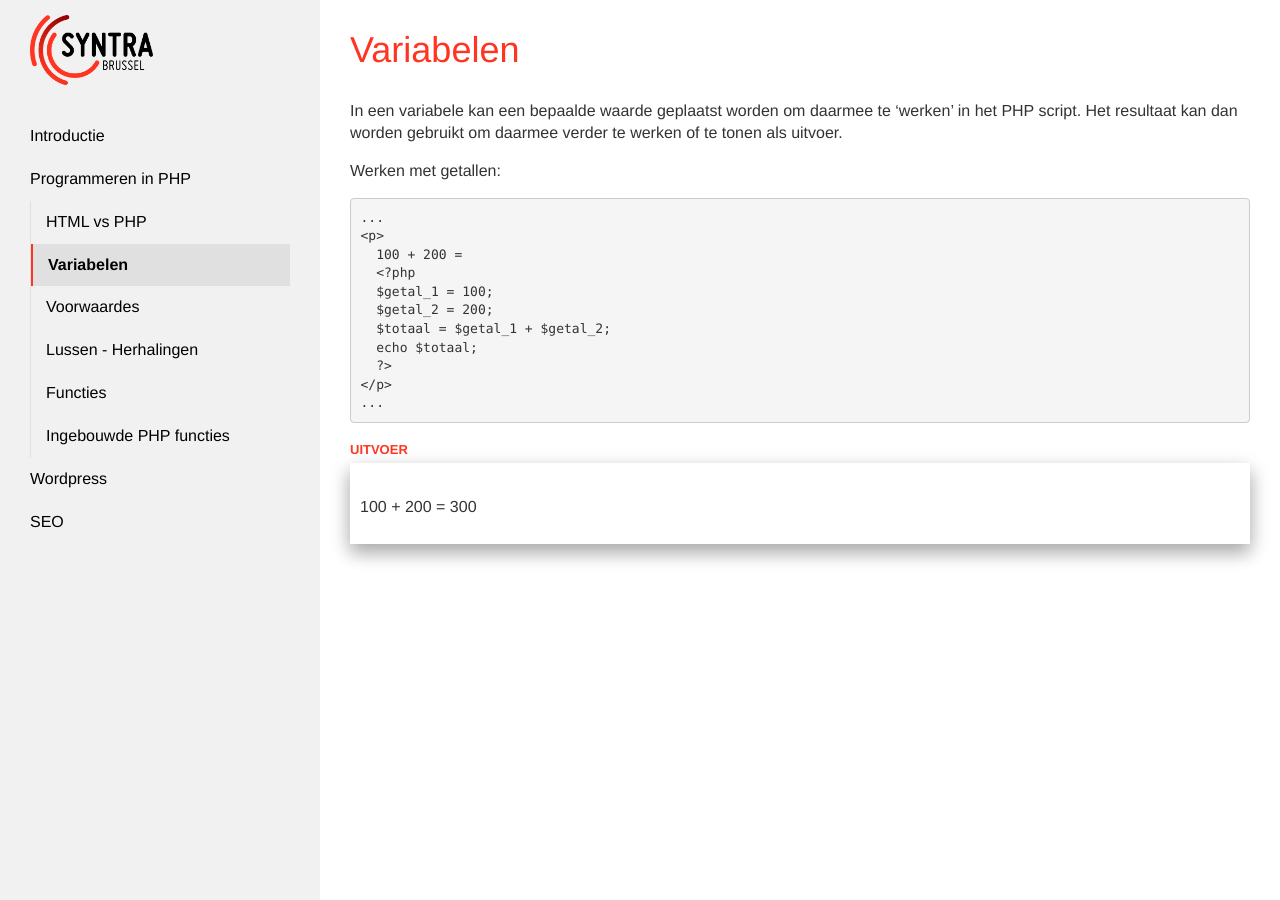
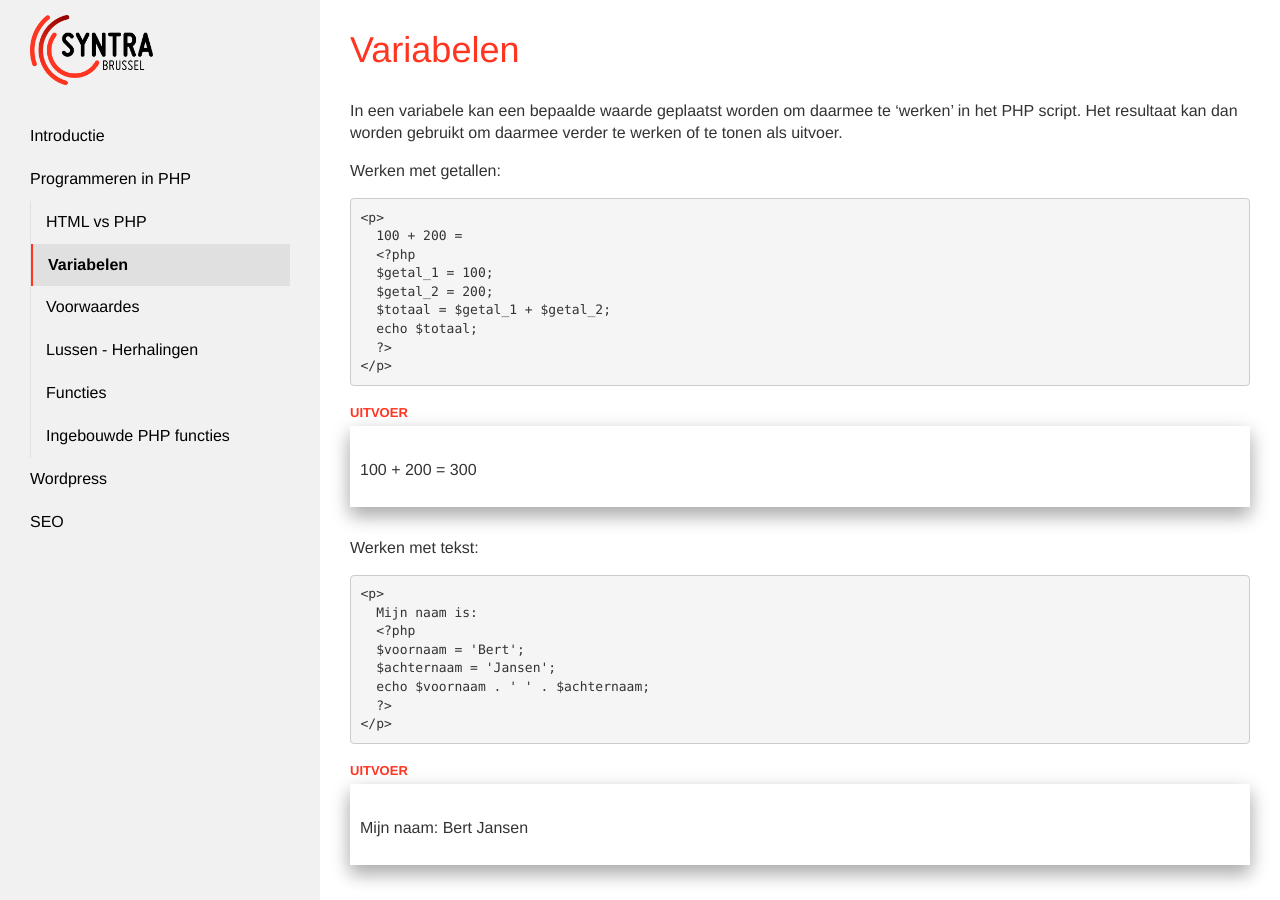
Before and after one commit to Syntra-Brussel/dynamische-webtechnieken, a Jekyll site: the page built from programmeren/variabelen.md, in a window 1280 px wide and 900 px high. Built offline with Jekyll 4.4.1, drawn with Linux system fonts in a browser that asks for light colours; nearby versions of some CDN libraries; a script that is not in the unit is left out.

Commit message:
Update variabelen.md

```diff
--- a/programmeren/variabelen.md
+++ b/programmeren/variabelen.md
@@ -8,7 +8,6 @@ In een variabele kan een bepaalde waarde geplaatst worden om daarmee te 'werken'
 
 Werken met getallen:
 <pre data-enlighter-theme="beyond" data-enlighter-language="php">
-...
 &lt;p&gt;
   100 + 200 =
   &lt;?php
@@ -18,9 +17,24 @@ Werken met getallen:
   echo $totaal;
   ?&gt;
 &lt;/p&gt;
-...
 </pre>
 
 <div class="shadow result">
 <p>100 + 200 = 300</p>
 </div>
+
+Werken met tekst:
+<pre data-enlighter-theme="beyond" data-enlighter-language="php">
+&lt;p&gt;
+  Mijn naam is:
+  &lt;?php
+  $voornaam = 'Bert';
+  $achternaam = 'Jansen';
+  echo $voornaam . ' ' . $achternaam;
+  ?&gt;
+&lt;/p&gt;
+</pre>
+
+<div class="shadow result">
+<p>Mijn naam: Bert Jansen</p>
+</div>
```
